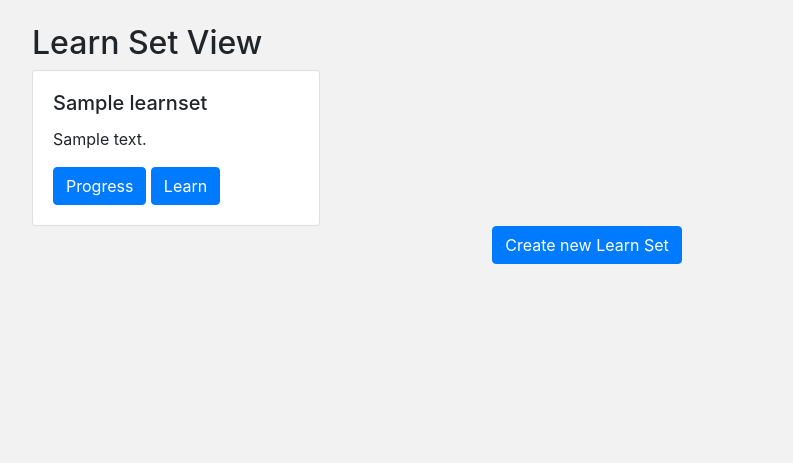
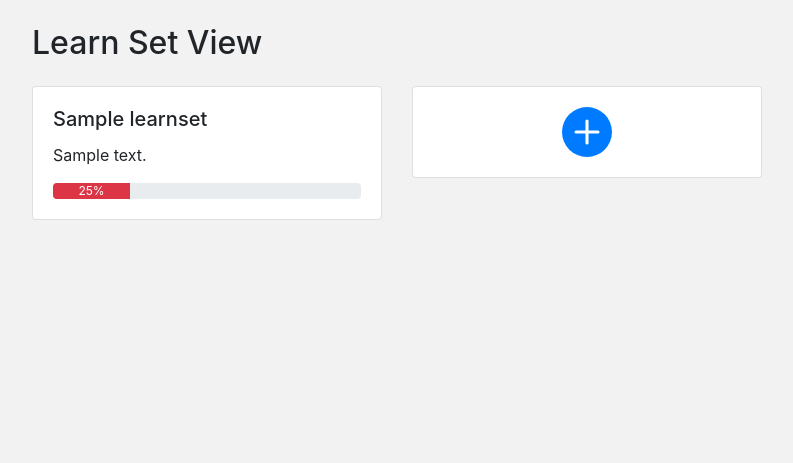
Before and after one commit to asopi/wordza, a Django app: page /cards/ in a window 1280 px wide. Shown: the part 56-519 px from the top of the page, without its empty margins (53-846 px from the left). Run offline with Django 3.2, Linux system fonts and the light colour scheme; a user stored in the database is signed in; tables that the repository leaves empty hold one stand-in row (values such as "Sample post").

Commit message:
added icons, style improvements and used modal instead of new page

```diff
--- a/cards/models.py
+++ b/cards/models.py
@@ -1,7 +1,5 @@
 from django.db import models
 from vocabularies.models import Vocabulary
-
-# Create your models here.
 
 
 class LearnSet(models.Model):
@@ -12,4 +10,4 @@ class LearnSet(models.Model):
     modification_date = models.DateTimeField(auto_now=True)
 
     def __str__(self):
-        return self.name
+        return str(self.name)
--- a/cards/templates/cards/create_view.html
+++ b/cards/templates/cards/create_view.html
@@ -1,25 +1,50 @@
-{% extends 'base.html' %}
-
-{% block content %}
-<h2>Create Learn Set</h2>
-
+<div class="modal fade" id="createLearnSetModal" tabindex="-1" aria-labelledby="createLearnSetModalLabel"
+     aria-hidden="true">
+    <div class="modal-dialog modal-dialog-centered">
+        <div class="modal-content">
+            <div class="modal-header">
+                <h5 class="modal-title" id="createLearnSetModalLabel">Create a new learn set</h5>
+                <button type="button" class="close" data-dismiss="modal" aria-label="Close">
+                    <span aria-hidden="true">&times;</span>
+                </button>
+            </div>
+            <div class="modal-body">
                 {% if language_form %}
-<div>Please select your Language Pair for this Learn Set</div>
-<form method="POST" action="{% url 'cards:language_view' %}">
+                <form method="POST" action="." id="language_form">
                     {% csrf_token %}
                     {{ language_form.as_p }}
-    <input class="btn btn-primary" type="submit" value="Next">
                 </form>
                 {% endif %}
 
                 {% if learn_set_form %}
-<form method="POST" action="{% url 'cards:create_view' %}">
+                    {% if learn_set_form.vocabularies|length > 0 %}
+                    <form method="POST" action="{% url 'cards:create_view' %}" id="learn_set_form">
                         {% csrf_token %}
                         {{ learn_set_form.as_p }}
-    <input class="btn btn-primary" type="submit" value="Next">
                     </form>
+                    {% else %}
+                    <div>No vocabularies for this language pair</div>
                     {% endif %}
-
-
-<!--Form wo wir die Vocabularies auswählen -->
-{% endblock %}
+                {% endif %}
+            </div>
+            <div class="modal-footer">
+                {% if language_form %}
+                <button type="submit" class="btn btn-outline-secondary" form="language_form" id="next-button">
+                    {% include 'icons/arrow_right_icon.html' %}
+                </button>
+                {% endif %}
+                {% if learn_set_form %}
+                    {% if learn_set_form.vocabularies|length == 0 %}
+                    <a class="btn btn-outline-secondary" href="{% url 'cards:learn_set_view' %}?show-modal=true">
+                        {% include 'icons/arrow_left_icon.html' %}
+                    </a>
+                    {% else %}
+                    <button type="submit" class="btn btn-outline-primary" form="learn_set_form" id="create-button">
+                        {% include 'icons/check_icon.html' %}
+                    </button>
+                    {% endif %}
+                {% endif %}
+            </div>
+        </div>
+    </div>
+</div>
--- a/cards/templates/cards/learn_set_view.html
+++ b/cards/templates/cards/learn_set_view.html
@@ -3,21 +3,51 @@
 {% block content %}
 <h2>Learn Set View</h2>
 {% load static %}
+<div class="row">
     {% for learn_set in learn_sets %}
-<div class="card" style="width: 18rem;">
+    <div class="col-md-4 mt-3 mb-3">
+        <a href="{% url 'cards:learning_view' learn_set.id %}" class="text-decoration-none text-reset">
+            <div class="card card-hover">
                 <div class="card-body">
                     <h5 class="card-title">{{ learn_set.name }}</h5>
                     <p class="card-text">{{ learn_set.description }}</p>
-        <a class="btn btn-primary" href="{% url 'cards:progress_view' learn_set.id %}">Progress</a>
-        <a class="btn btn-primary" href="{% url 'cards:learning_view' learn_set.id %}">Learn</a>
+                    <div class="progress">
+                        <div class="progress-bar bg-danger" role="progressbar" style="width: 25%;" aria-valuenow="25"
+                             aria-valuemin="0"
+                             aria-valuemax="100">25%
                         </div>
                     </div>
-
+                </div>
+            </div>
+        </a>
+    </div>
+    {% empty %}
+    <div class="col-md-12 mt-3 mb-3">
+        <div class="col alert alert-primary" role="alert">
+            You haven't created any lern sets yet. Click + to create one.
+        </div>
+    </div>
     {% endfor %}
-
-<div class="form-group" align="center">
-    <a class="btn btn-primary" href="{% url 'cards:language_view' %}">Create new Learn Set</a>
+    <div class="col-md-4 mt-3 mb-3">
+        <div class="card card-hover">
+            <div class="card-body">
+                <div class="row justify-content-center">
+                    <a href="#" data-toggle="modal" data-target="#createLearnSetModal">
+                        {% include 'icons/plus_icon.html' %}
+                    </a>
+                </div>
+            </div>
+        </div>
+    </div>
+    {% include './create_view.html' %}
 </div>
 
+{% endblock %}
 
-{% endblock %}
+{% block custom_script %}
+<script>
+    {% if learn_set_form or show_modal %}
+        $('#createLearnSetModal').modal('show')
+    {% endif %}
+</script>
+{% endblock%}
--- a/cards/urls.py
+++ b/cards/urls.py
@@ -5,7 +5,6 @@ app_name = 'cards'
 urlpatterns = [
     path('', views.learn_set_view, name='learn_set_view'),
     path('create/', views.create_view, name='create_view'),
-    path('language/', views.language_view, name='language_view'),
     path('learning/<int:learn_set_id>/', views.learning_view, name='learning_view'),
     path('progress/<int:learn_set_id>/', views.progress_view, name='progress_view'),
 ]
--- a/cards/views.py
+++ b/cards/views.py
@@ -7,55 +7,50 @@ from .forms import LanguageForm, LearnSetForm
 
 @login_required
 def learn_set_view(request):
-    learn_set_list = LearnSet.objects.order_by('-creation_date')
+    learn_sets = LearnSet.objects.order_by('-creation_date')
+    language_form = LanguageForm()
+    learn_set_form = LearnSetForm()
+    if request.method == 'POST':
+        language_form = LanguageForm(request.POST or None)
+        learn_set_form = LearnSetForm(request.POST or None)
+        if language_form.is_valid():
+            learn_set_form = LearnSetForm()
+            learn_set_form.fields["vocabularies"].queryset = Vocabulary.objects.filter(
+                language=language_form.cleaned_data['source_language']).filter(
+                target_language=language_form.cleaned_data['target_language'])
+
+        context = {
+            "learn_sets": learn_sets,
+            "learn_set_form": learn_set_form
+        }
+        return render(request, 'cards/learn_set_view.html', context)
+
+    elif learn_set_form.is_valid():
+        learn_set_form.save()
+
     context = {
-        "learn_sets": learn_set_list
+        "learn_sets": learn_sets,
+        "language_form": language_form,
+        "show_modal": request.GET.get('show-modal')
     }
     return render(request, 'cards/learn_set_view.html', context)
 
 
 @login_required
-def language_view(request):
-    if request.method == "POST":
-        language_form = LanguageForm(request.POST or None)
-        if language_form.is_valid():
-            learn_set_form = LearnSetForm()
-
-            learn_set_form.fields["vocabularies"].queryset = Vocabulary.objects.filter(
-                language=language_form.cleaned_data['source_language']).filter(
-                target_language=language_form.cleaned_data['target_language'])
-
-            context = {
-                "learn_set_form": learn_set_form
-            }
-
-            return render(request, 'cards/create_view.html', context)
-    else:
-        language_form = LanguageForm()
-        context = {
-            "language_form": language_form
-        }
-        return render(request, 'cards/create_view.html', context)
-
-
-@login_required
 def create_view(request):
+    learn_sets = LearnSet.objects.order_by('-creation_date')
     if request.method == 'POST':
         learn_set_form = LearnSetForm(request.POST or None)
         if learn_set_form.is_valid():
             learn_set_form.save()
-            return redirect('cards:learn_set_view')
         else:
             context = {
+                "learn_sets": learn_sets,
                 "learn_set_form": learn_set_form
             }
-            return render(request, 'cards/create_view.html', context)
-    else:
-        learn_set_form = LearnSetForm()
-        context = {
-            "learn_set_form": learn_set_form
-        }
-        return render(request, 'cards/create_view.html', context)
+            return render(request, 'cards/learn_set_view.html', context)
+
+    return redirect('cards:learn_set_view')
 
 
 @login_required
--- a/templates/base.html
+++ b/templates/base.html
@@ -30,7 +30,7 @@
         integrity="sha384-ho+j7jyWK8fNQe+A12Hb8AhRq26LrZ/JpcUGGOn+Y7RsweNrtN/tE3MoK7ZeZDyx"
         crossorigin="anonymous"></script>
 
-{% block custome_script %}
+{% block custom_script %}
 {% endblock %}
 
 </body>
--- /dev/null
+++ b/templates/icons/arrow_left_icon.html
@@ -0,0 +1,3 @@
+<svg width="1em" height="1em" viewBox="0 0 16 16" class="bi bi-arrow-left" fill="currentColor" xmlns="http://www.w3.org/2000/svg">
+    <path fill-rule="evenodd" d="M15 8a.5.5 0 0 0-.5-.5H2.707l3.147-3.146a.5.5 0 1 0-.708-.708l-4 4a.5.5 0 0 0 0 .708l4 4a.5.5 0 0 0 .708-.708L2.707 8.5H14.5A.5.5 0 0 0 15 8z"/>
+</svg>
--- /dev/null
+++ b/templates/icons/arrow_right_icon.html
@@ -0,0 +1,3 @@
+<svg width="1em" height="1em" viewBox="0 0 16 16" class="bi bi-arrow-right" fill="currentColor" xmlns="http://www.w3.org/2000/svg">
+    <path fill-rule="evenodd" d="M1 8a.5.5 0 0 1 .5-.5h11.793l-3.147-3.146a.5.5 0 0 1 .708-.708l4 4a.5.5 0 0 1 0 .708l-4 4a.5.5 0 0 1-.708-.708L13.293 8.5H1.5A.5.5 0 0 1 1 8z"/>
+</svg>
--- /dev/null
+++ b/templates/icons/check_icon.html
@@ -0,0 +1,3 @@
+<svg width="1em" height="1em" viewBox="0 0 16 16" class="bi bi-check" fill="currentColor" xmlns="http://www.w3.org/2000/svg">
+    <path fill-rule="evenodd" d="M10.97 4.97a.75.75 0 0 1 1.071 1.05l-3.992 4.99a.75.75 0 0 1-1.08.02L4.324 8.384a.75.75 0 1 1 1.06-1.06l2.094 2.093 3.473-4.425a.236.236 0 0 1 .02-.022z"/>
+</svg>
--- /dev/null
+++ b/templates/icons/edit_icon.html
@@ -0,0 +1,3 @@
+<svg width="1em" height="1em" viewBox="0 0 16 16" class="bi bi-pencil-fill" fill="currentColor" xmlns="http://www.w3.org/2000/svg">
+    <path fill-rule="evenodd" d="M12.854.146a.5.5 0 0 0-.707 0L10.5 1.793 14.207 5.5l1.647-1.646a.5.5 0 0 0 0-.708l-3-3zm.646 6.061L9.793 2.5 3.293 9H3.5a.5.5 0 0 1 .5.5v.5h.5a.5.5 0 0 1 .5.5v.5h.5a.5.5 0 0 1 .5.5v.5h.5a.5.5 0 0 1 .5.5v.207l6.5-6.5zm-7.468 7.468A.5.5 0 0 1 6 13.5V13h-.5a.5.5 0 0 1-.5-.5V12h-.5a.5.5 0 0 1-.5-.5V11h-.5a.5.5 0 0 1-.5-.5V10h-.5a.499.499 0 0 1-.175-.032l-.179.178a.5.5 0 0 0-.11.168l-2 5a.5.5 0 0 0 .65.65l5-2a.5.5 0 0 0 .168-.11l.178-.178z"/>
+</svg>
--- /dev/null
+++ b/templates/icons/x_icon.html
@@ -0,0 +1,3 @@
+<svg width="1em" height="1em" viewBox="0 0 16 16" class="bi bi-x" fill="currentColor" xmlns="http://www.w3.org/2000/svg">
+    <path fill-rule="evenodd" d="M4.646 4.646a.5.5 0 0 1 .708 0L8 7.293l2.646-2.647a.5.5 0 0 1 .708.708L8.707 8l2.647 2.646a.5.5 0 0 1-.708.708L8 8.707l-2.646 2.647a.5.5 0 0 1-.708-.708L7.293 8 4.646 5.354a.5.5 0 0 1 0-.708z"/>
+</svg>
--- a/vocabularies/templates/vocabularies/edit_view.html
+++ b/vocabularies/templates/vocabularies/edit_view.html
@@ -30,7 +30,7 @@
           <td>
             {{ vocable_form.translated_value }}
              <input class="btn btn-primary" type="submit" name="submit" value="Save" />
-              <button type="submit" form="vocabulary_form" value="Submit">{% include 'plus_icon_empty.html' %}</button>
+              <button type="submit" form="vocabulary_form" value="Submit">{% include 'icons/plus_icon_empty.html' %}</button>
           </td>
         </tr>
         {% endfor %}
--- a/vocabularies/templates/vocabularies/vocabulary_view.html
+++ b/vocabularies/templates/vocabularies/vocabulary_view.html
@@ -61,7 +61,7 @@ body {
         </div>
         <div class="row justify-content-center">
             <a href="{% url 'vocabularies:create_view' %}">
-                {% include 'plus_icon.html' %}
+                {% include 'icons/plus_icon.html' %}
             </a>
         </div>
     </div>
```
Also changed, not shown: cards/templates/cards/learning_view.html (+1 -6 lines), templates/icons/plus_icon.html (renamed from templates/plus_icon.html), templates/icons/plus_icon_empty.html (renamed from templates/plus_icon_empty.html). Lines whose indentation alone changed are shown as unchanged.
